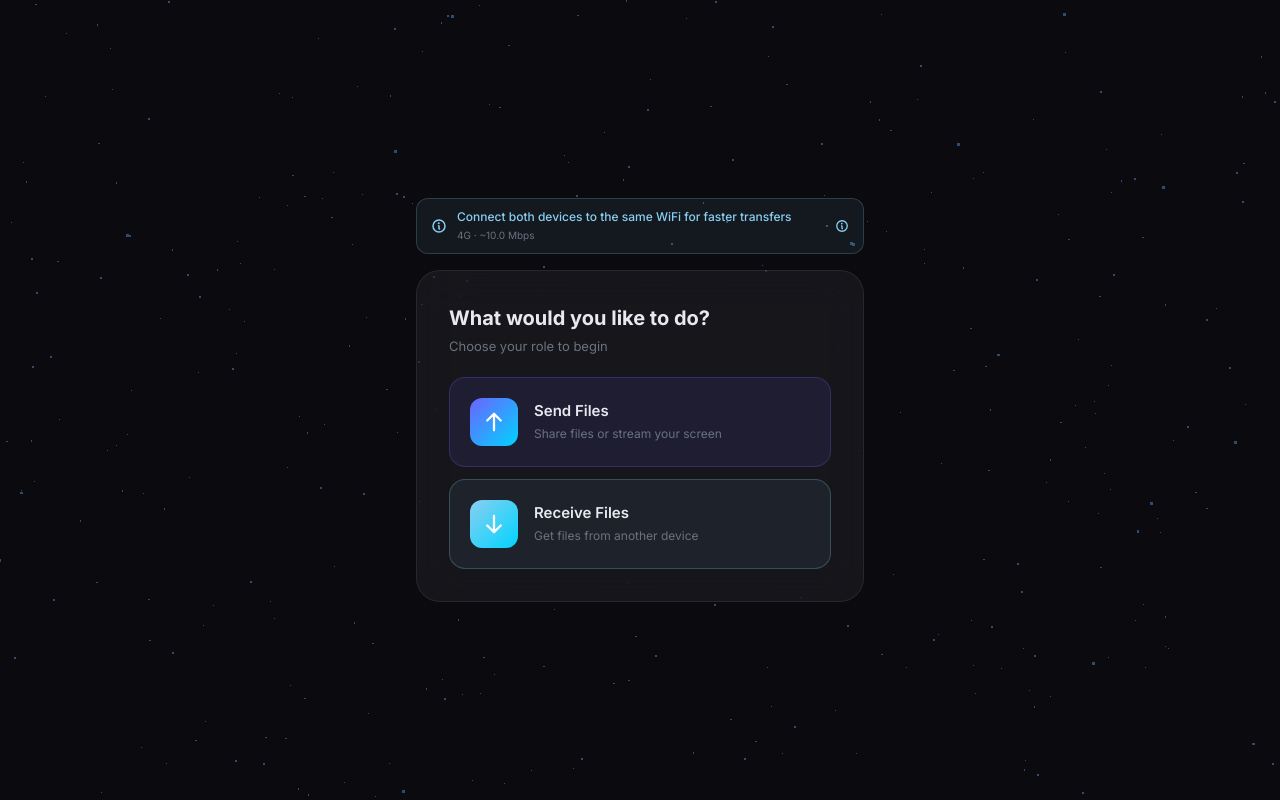
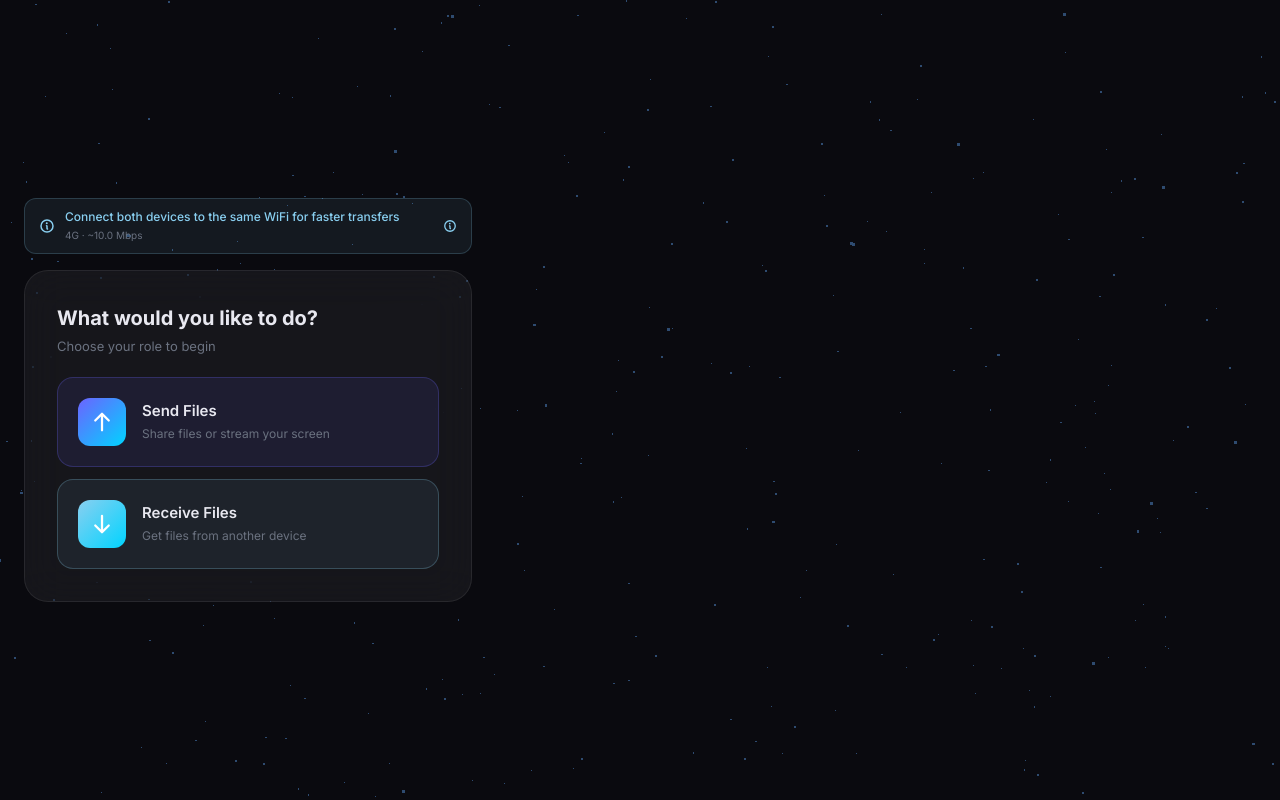
Before and after one commit to Naiv07/flux, a React (Vite) app in the folder flux-web/: page / in a window 1280 px wide. Built offline with nearby package versions, Linux system fonts and the light colour scheme; no server answers.

Commit message:
Full screen desktop layout with responsive grid

```diff
--- a/flux-web/public/sw.js
+++ b/flux-web/public/sw.js
@@ -1,4 +1,4 @@
-const CACHE_NAME = "flux-v13";
+const CACHE_NAME = "flux-v14";
 
 const STATIC_ASSETS = [
   "/",
--- a/flux-web/src/App.tsx
+++ b/flux-web/src/App.tsx
@@ -120,8 +120,8 @@ function App() {
       flexDirection: "column",
       alignItems: "center",
       justifyContent: "center",
-      padding: "16px",
-      gap: "12px",
+      padding: "24px",
+      gap: "16px",
       position: "relative",
       overflowY: "auto",
     }}>
@@ -131,19 +131,17 @@ function App() {
         position: "relative",
         zIndex: 10,
         width: "100%",
-        maxWidth: "448px",
+        maxWidth: isConnected ? "1200px" : "100%",
         display: "flex",
         flexDirection: "column",
         gap: "16px",
+        transition: "max-width 0.4s ease",
       }}>
-
         <NetworkBanner fileSize={progress.fileSize} />
 
-        {/* Step 1: Pick mode */}
         {!mode && <ModeSelectCard setMode={handleSetMode} />}
 
-        {/* Step 2: Connect */}
-        {mode && (
+        {mode && !isConnected && (
           <ConnectionCard
             connectionState={connectionState}
             roomCode={roomCode}
@@ -155,9 +153,24 @@ function App() {
           />
         )}
 
-        {/* Step 3: Send mode shows transfer + screen share */}
-        {isConnected && mode === "send" && (
-          <>
+        {/* Connected — show cards side by side on desktop */}
+        {isConnected && mode && (
+          <div style={{
+            display: "grid",
+            gridTemplateColumns: "repeat(auto-fit, minmax(380px, 1fr))",
+            gap: "16px",
+            width: "100%",
+          }}>
+            <ConnectionCard
+              connectionState={connectionState}
+              roomCode={roomCode}
+              setRoomCode={setRoomCode}
+              connect={connect}
+              disconnect={handleDisconnect}
+              mode={mode}
+              goBack={handleBack}
+            />
+
             <TransferCard
               progress={progress}
               sendFile={sendFile}
@@ -166,31 +179,13 @@ function App() {
               resumeTransfer={resumeTransfer}
               cancelTransfer={cancelTransfer}
             />
+
             <ScreenShareCard
               startScreenShare={startScreenShare}
               stopScreenShare={stopScreenShare}
               remoteStream={remoteStream}
             />
-          </>
-        )}
-
-        {/* Step 4: Receive mode shows progress + screen */}
-        {isConnected && mode === "receive" && (
-          <>
-            <TransferCard
-              progress={progress}
-              sendFile={sendFile}
-              formatBytes={formatBytes}
-              pauseTransfer={pauseTransfer}
-              resumeTransfer={resumeTransfer}
-              cancelTransfer={cancelTransfer}
-            />
-            <ScreenShareCard
-              startScreenShare={startScreenShare}
-              stopScreenShare={stopScreenShare}
-              remoteStream={remoteStream}
-            />
-          </>
+          </div>
         )}
       </div>
     </div>
```
